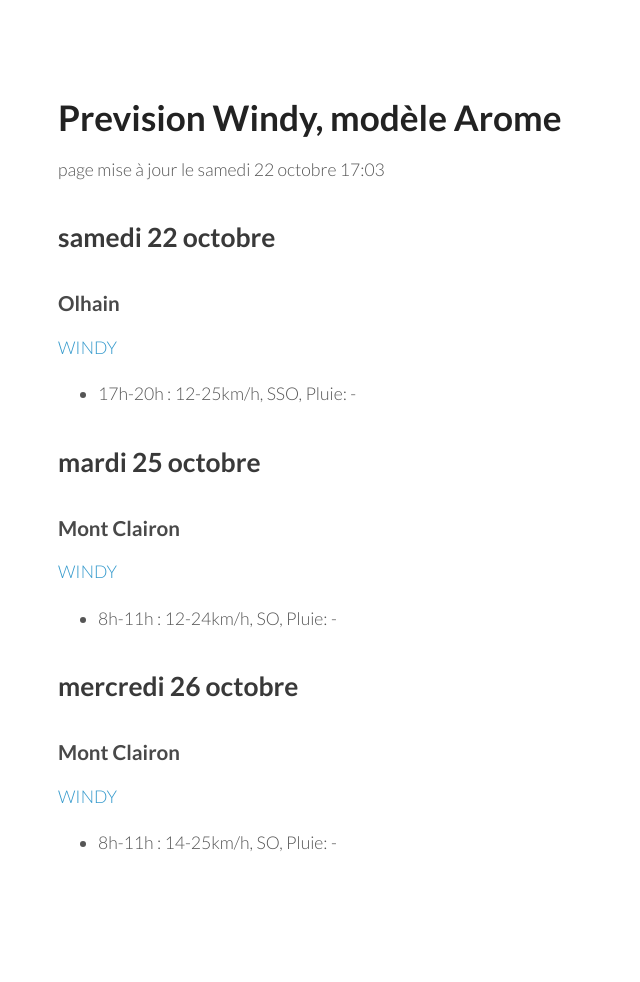
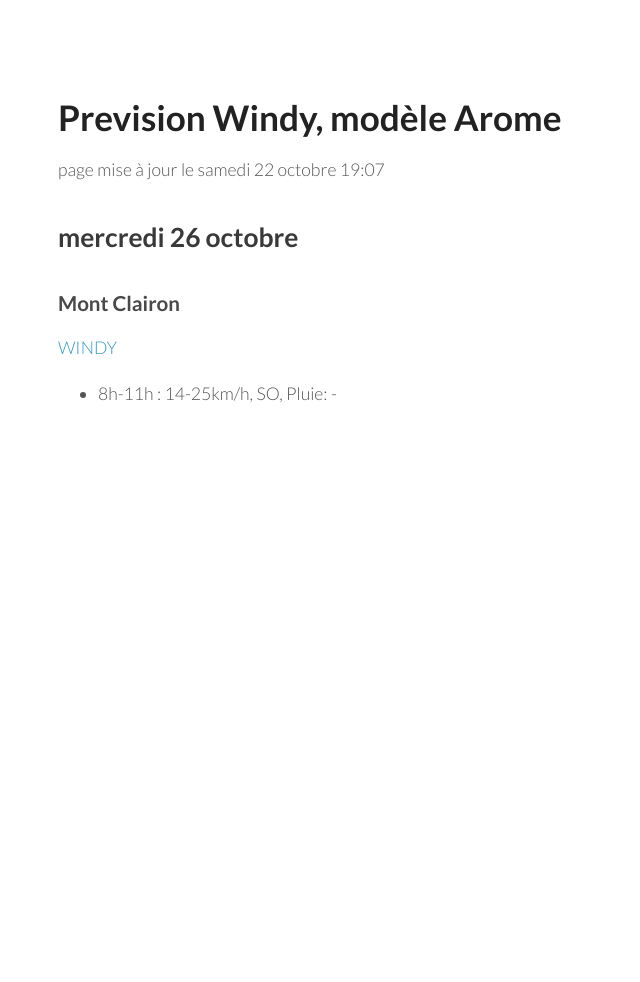
Before and after one commit to parapente-dans-le-nord/parapente-dans-le-nord.github.io, a Jekyll site: the page built from index.markdown, in a window 1280 px wide. Shown: the whole page, without its empty margins (0-640 px from the left). Built offline with Jekyll 4.4.1, drawn with Linux system fonts in a browser that asks for light colours; our own code applies the rules of GitHub Pages for plain Markdown files; after the commit the page ends 900 px from its top, so only the background shows below that.

Commit message:
update index.markdown

```diff
--- a/index.markdown
+++ b/index.markdown
@@ -4,27 +4,7 @@ layout: my-layout
 
 
 # Prevision Windy, modèle Arome
-page mise à jour le samedi 22 octobre 17:03
-
-
-
-## samedi 22 octobre
-
-### Olhain
-
- [WINDY](https://windy.com/50.434/2.586?50.031,2.587,8,m:e3eagft)
-
-- 17h-20h : 12-25km/h, SSO, Pluie: -
-
-
-
-## mardi 25 octobre
-
-### Mont Clairon
-
- [WINDY](https://windy.com/49.919/2.729?49.515,2.730,8,m:e2magfH)
-
-- 8h-11h : 12-24km/h, SO, Pluie: -
+page mise à jour le samedi 22 octobre 19:07
 
 
 
```
